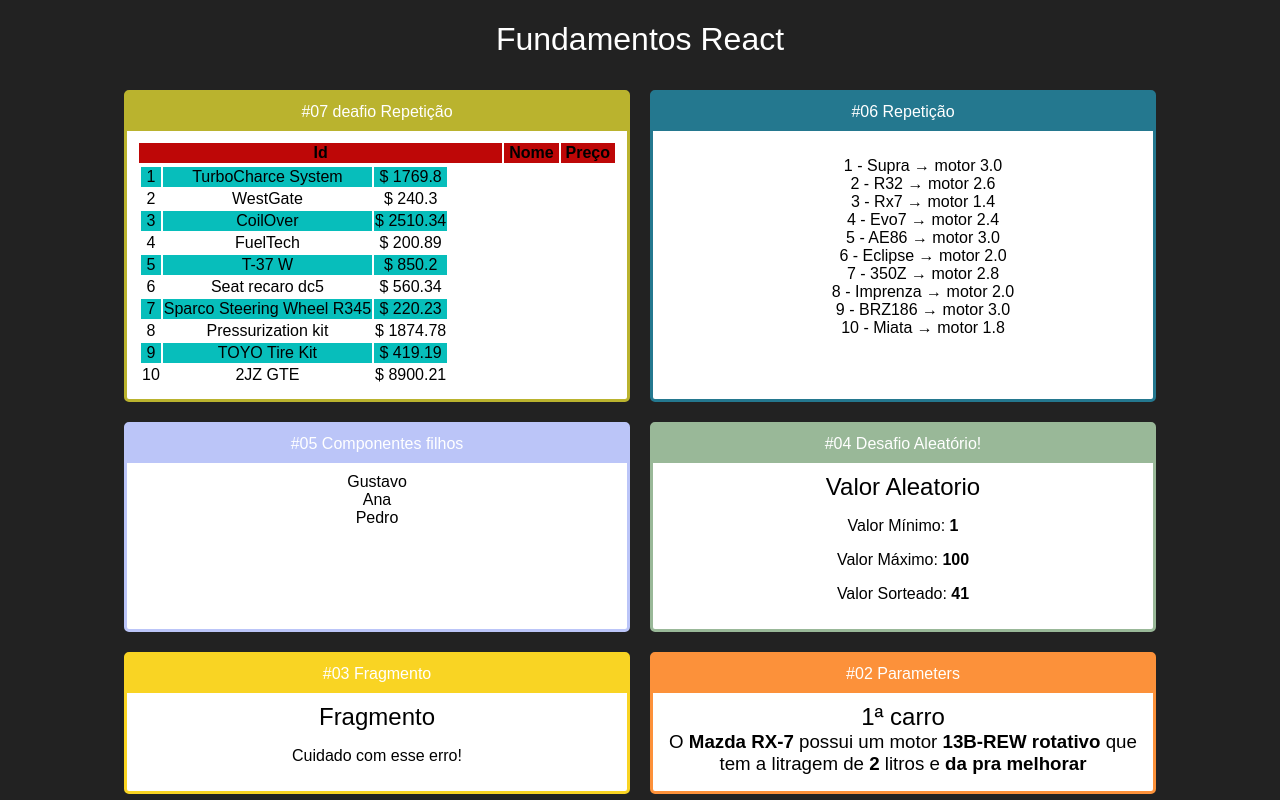
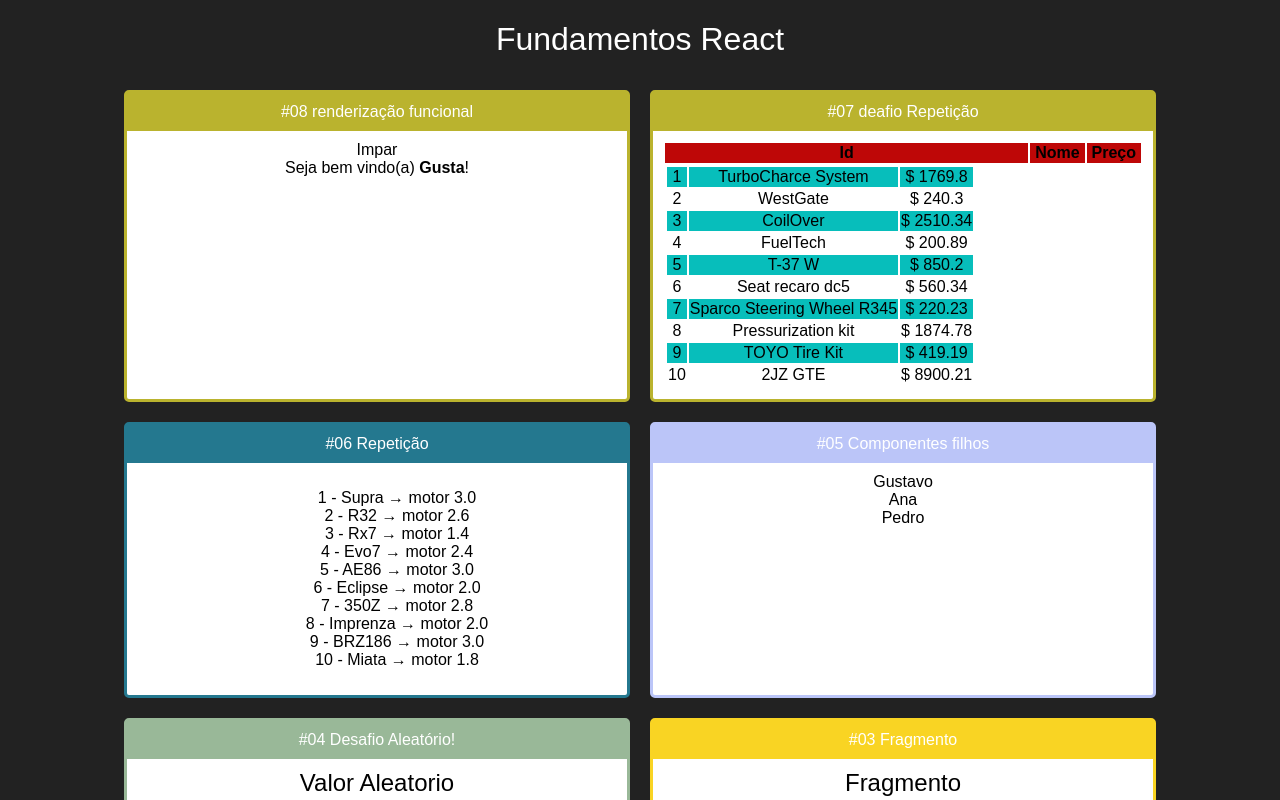
Before and after one commit to gustavo-silva-clear/Fundamentos_React, a React (Create React App) app: page / in a window 1280 px wide. Shown: the top 800 px of the page. Built offline with nearby package versions, Linux system fonts and the light colour scheme.

Commit message:
feat: Conditional Rendering

```diff
--- a/src/App.jsx
+++ b/src/App.jsx
@@ -1,6 +1,8 @@
 import React from "react";
 import './App.css'
 
+import UsuarioInfo from "./components/condicional/UsuarioInfo";
+import ParOuImpar from "./components/condicional/ParOuImpar";
 import Produtos from "./components/repeticao/TabelaProdutos";
 import ListaCarros from "./components/repeticao/listaCarros";
 import Familia from "./components/basicos/Familia";
@@ -20,6 +22,12 @@ export default props => {
             <h1>Fundamentos React</h1>
 
             <div className="Cards">
+
+            <Card titulo="#08 renderização funcional" color="#bab32e">
+                    <ParOuImpar numero = {21}></ParOuImpar>
+                    <UsuarioInfo usuario = {{nome : 'Gusta'}} />
+                </Card>
+
 
                 <Card titulo="#07 deafio Repetição" color="#bab32e">
                     <Produtos />
--- /dev/null
+++ b/src/components/condicional/If.js
@@ -0,0 +1,25 @@
+export default props => {
+
+    const elseChild = props.children.filter(child => {
+
+        return child.type && child.type.name === 'Else'
+
+    })[0]
+
+    const ifChildren = props.children.filter(child => {
+
+        return child !== elseChild
+
+    })
+
+    if (props.test) {
+        return ifChildren
+    } else if (elseChild) {
+        return elseChild
+    } else {
+        return false
+    }
+
+}
+
+export const Else = props => props.children
--- /dev/null
+++ b/src/components/condicional/ParOuImpar.jsx
@@ -0,0 +1,8 @@
+import React from "react";
+
+export default (props) => {
+
+    const isPar = props.numero % 2 === 0;
+    return <div>{isPar ? <span> Par</span> : <span>Impar</span> }</div>
+
+}
--- /dev/null
+++ b/src/components/condicional/UsuarioInfo.jsx
@@ -0,0 +1,23 @@
+import React from 'react'
+import If, { Else } from './If'
+
+
+export default props => {
+
+    const user = props.usuario || {}
+    return (
+
+        <div>
+            <If test={user && user.nome}>
+
+                Seja bem vindo(a) <strong>{user.nome}</strong>!
+                <Else>
+                    Seja bem vindo <strong> Fiiiiiiiiii</strong>
+                </Else>
+            </If>
+
+        </div>
+
+    )
+
+}
```
